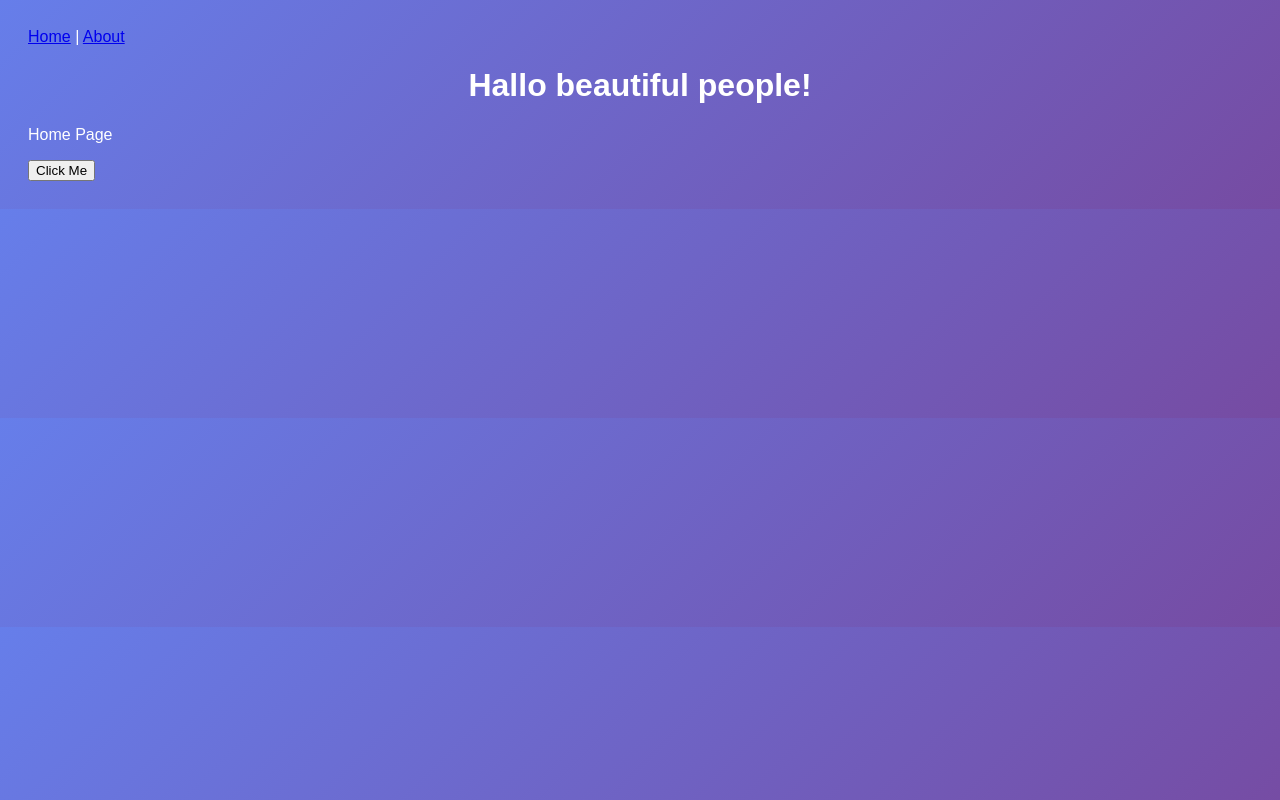
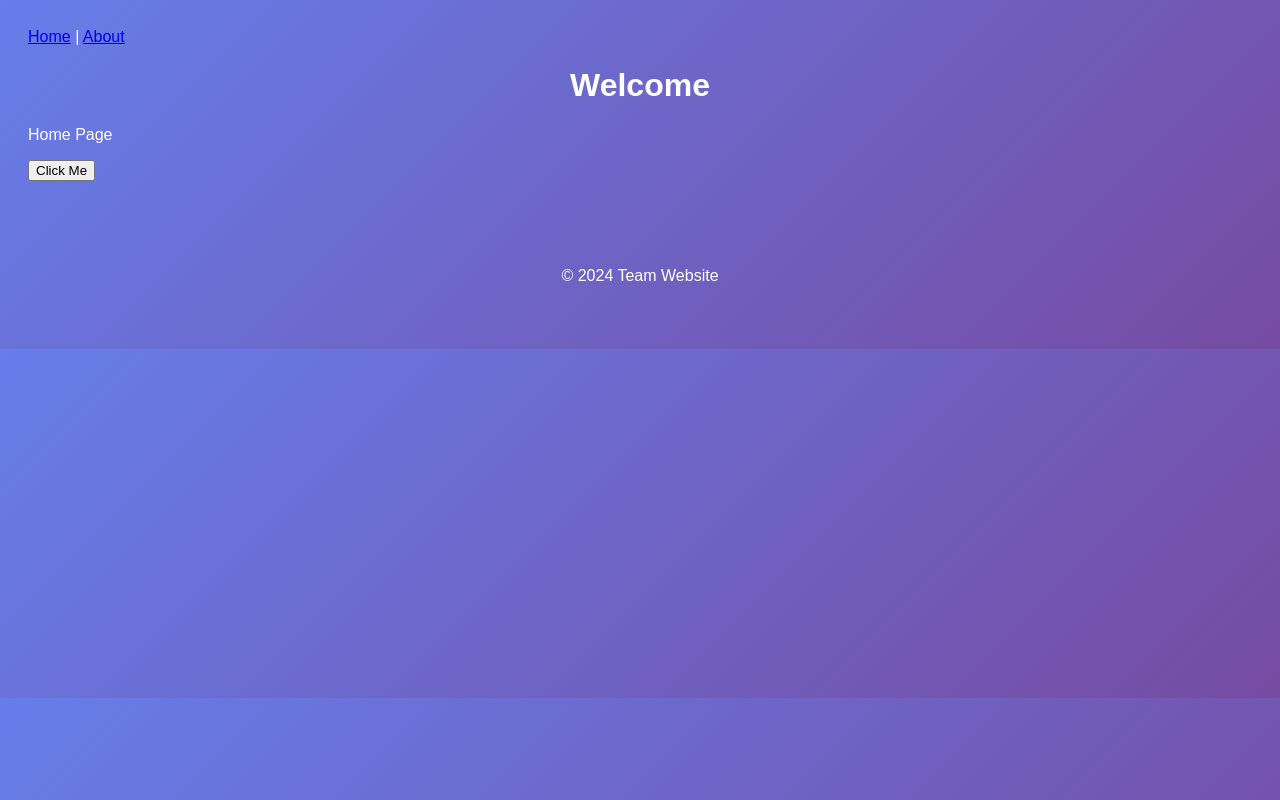
Before and after one commit to Nechama05/team-website-project, a plain HTML site: page index.html in a window 1280 px wide. Drawn offline with Linux system fonts and the light colour scheme.

Commit message:
Add footer

```diff
--- a/index.html
+++ b/index.html
@@ -10,10 +10,11 @@
         <a href="index.html">Home</a> |
         <a href="about.html">About</a>
     </nav>
-
-    <h1>Hallo beautiful people!</h1>
-
+    <h1>Welcome</h1>
     <p>Home Page</p>
     <button onclick="greet()">Click Me</button>
+    <footer>
+        <p>© 2024 Team Website</p>
+    </footer>
 </body>
 </html>
```
